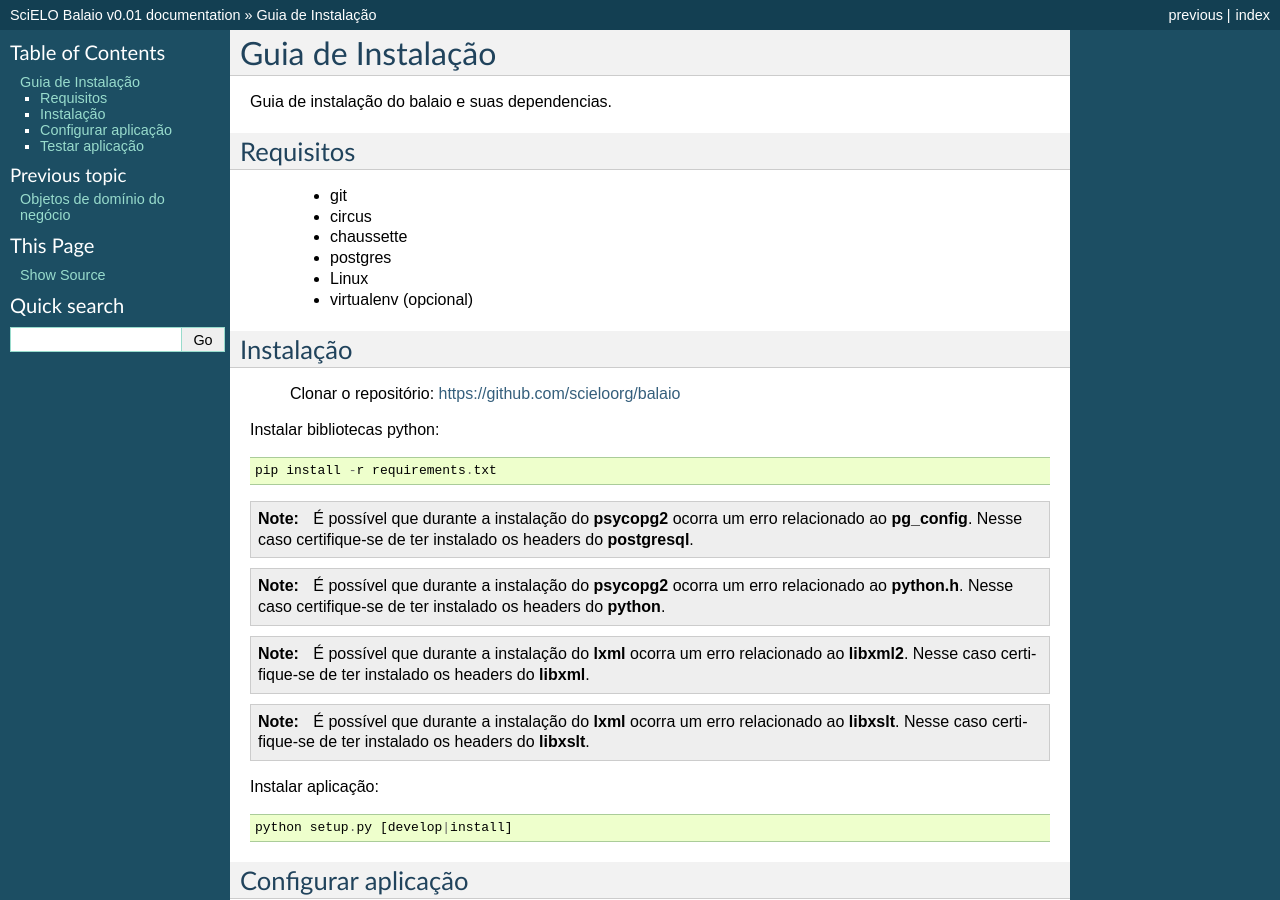
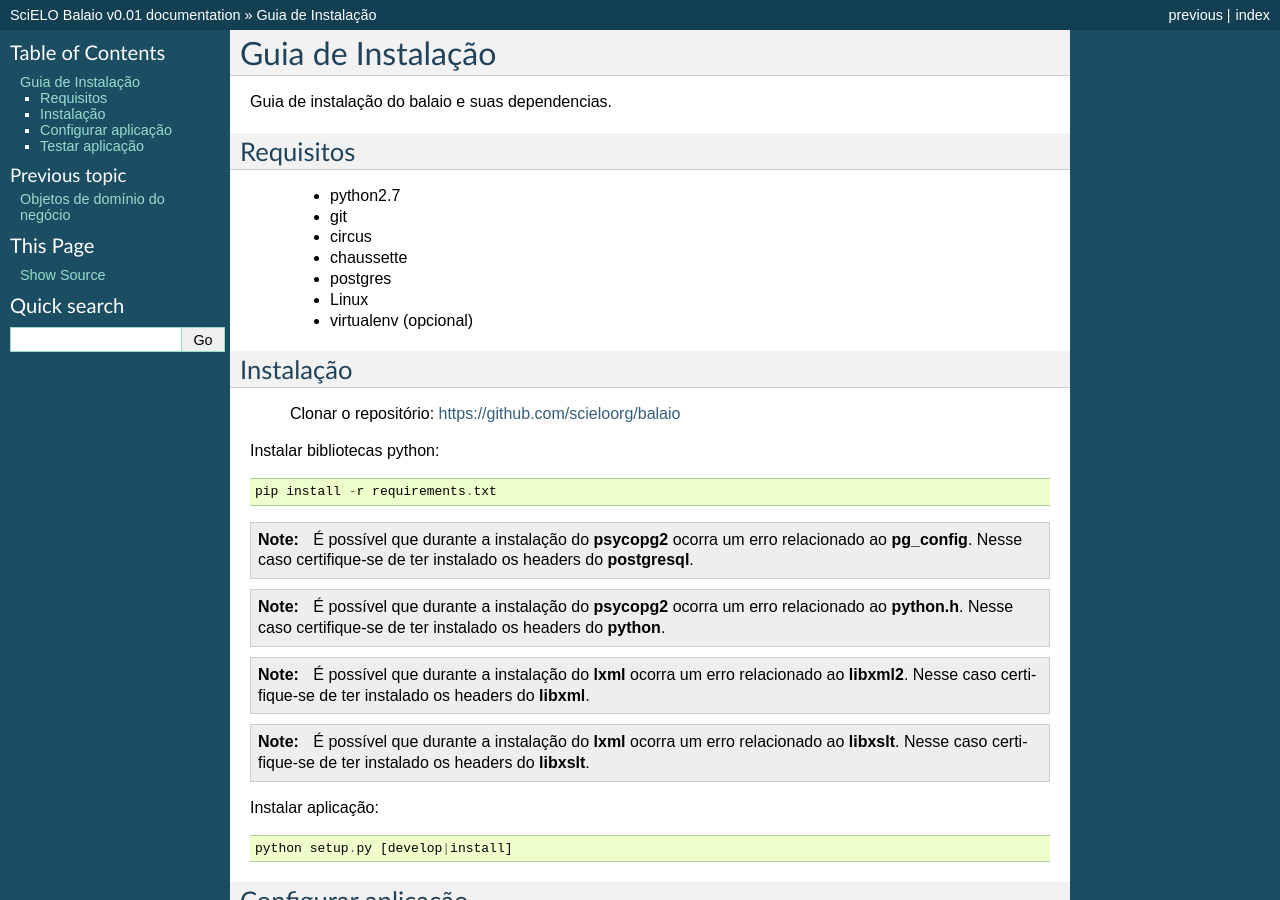
Before and after one commit to scieloorg/balaio, a Sphinx documentation site: the page built from docs/install.rst, in a window 1280 px wide and 900 px high. Built offline with Sphinx 7.4.7, drawn with Linux system fonts in a browser that asks for light colours.

Commit message:
versão do python no guia de instalação

```diff
--- a/docs/install.rst
+++ b/docs/install.rst
@@ -6,6 +6,7 @@
 Requisitos
 ----------
 
+    * python2.7
     * git
     * circus
     * chaussette
```
